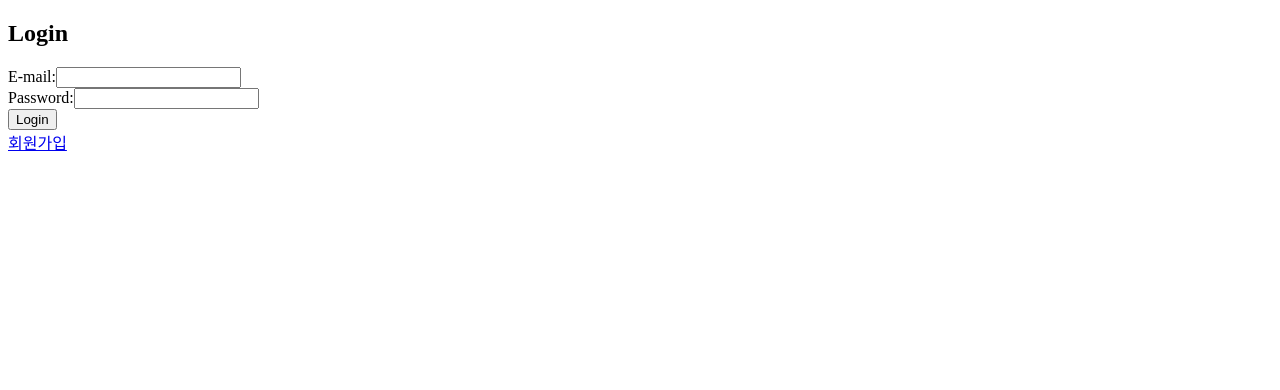
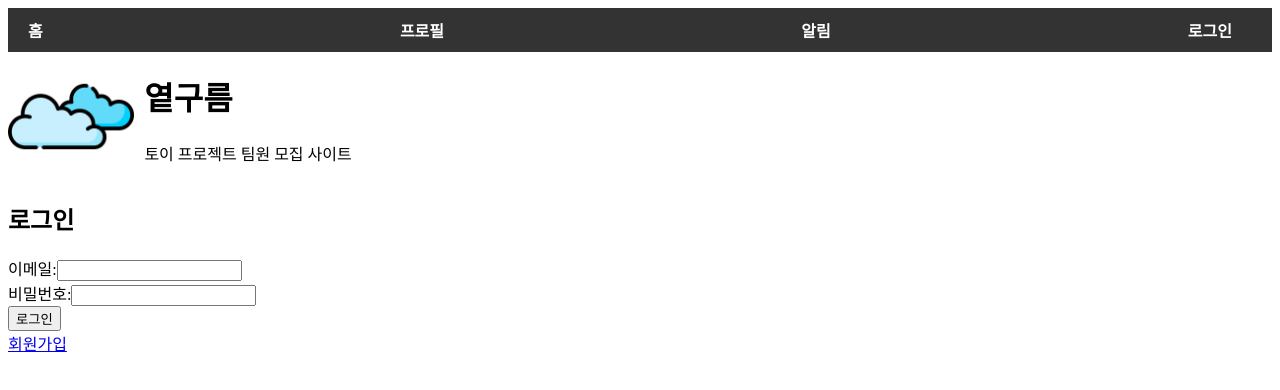
Before and after one commit to Recyclingbottle/toy-project, a React (Create React App) app in the folder frontend/: page / in a window 1280 px wide. Shown: the top 390 px of the page. Built offline with nearby package versions, Linux system fonts and the light colour scheme.

Commit message:
회원 가입 후 로그인 시 문제 발생(화면이 넘겨지지 않은 부분 해결)

```diff
--- a/frontend/src/components/LoginComponent.js
+++ b/frontend/src/components/LoginComponent.js
@@ -1,13 +1,19 @@
 import React, { useState } from 'react';
 import { Link } from 'react-router-dom';
-
+import { useNavigate } from 'react-router-dom';
 import { useDispatch } from 'react-redux';
 import { loginSuccess } from '../actions/authActions';
+
+
+import Navbar from './Navbar';
+import HeaderComponent from './HeaderComponent';
 
 function LoginComponent() {
     const dispatch = useDispatch();
     const [email, setEmail] = useState('');
     const [password, setPassword] = useState('');
+    const navigate = useNavigate();
+    const [loginError, setLoginError] = useState('');
 
     const handleLogin = async (e) => {
         e.preventDefault();
@@ -26,18 +32,24 @@ function LoginComponent() {
 
             // 토큰을 Redux 스토어에 저장
             dispatch(loginSuccess(data.userData, data.token));
+            navigate('/');
+        } else if (response.status === 401) {
+            // 401 상태 코드일 때 로그인 실패 메시지 표시
+            setLoginError('로그인에 실패하였습니다. 이메일과 비밀번호를 확인해주세요.');
         } else {
-            // 로그인 실패 처리
+            // 기타 오류 처리
             console.error('로그인 실패');
         }
     };
 
     return (
         <div>
-            <h2>Login</h2>
+            <Navbar />
+            <HeaderComponent />
+            <h2>로그인</h2>
             <form onSubmit={handleLogin}>
                 <div>
-                    <label>E-mail:</label>
+                    <label>이메일:</label>
                     <input
                         type="text"
                         name="email"
@@ -46,7 +58,7 @@ function LoginComponent() {
                     />
                 </div>
                 <div>
-                    <label>Password:</label>
+                    <label>비밀번호:</label>
                     <input
                         type="password"
                         name="password"
@@ -55,8 +67,9 @@ function LoginComponent() {
                     />
                 </div>
                 <div>
-                    <button type="submit">Login</button>
+                    <button type="submit">로그인</button>
                 </div>
+                {loginError && <div style={{ color: 'red' }}>{loginError}</div>}
                 <div>
                     <Link to="/signup">회원가입</Link>
                 </div>
```
